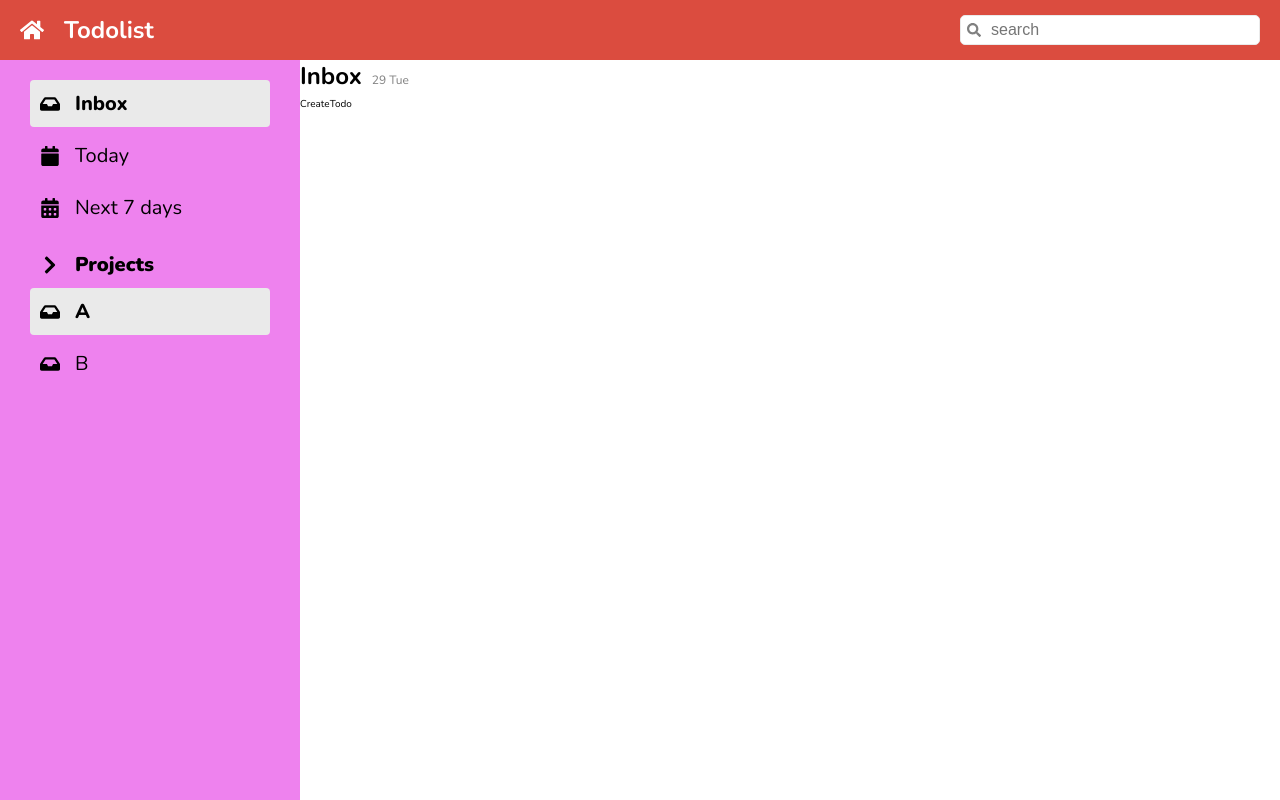
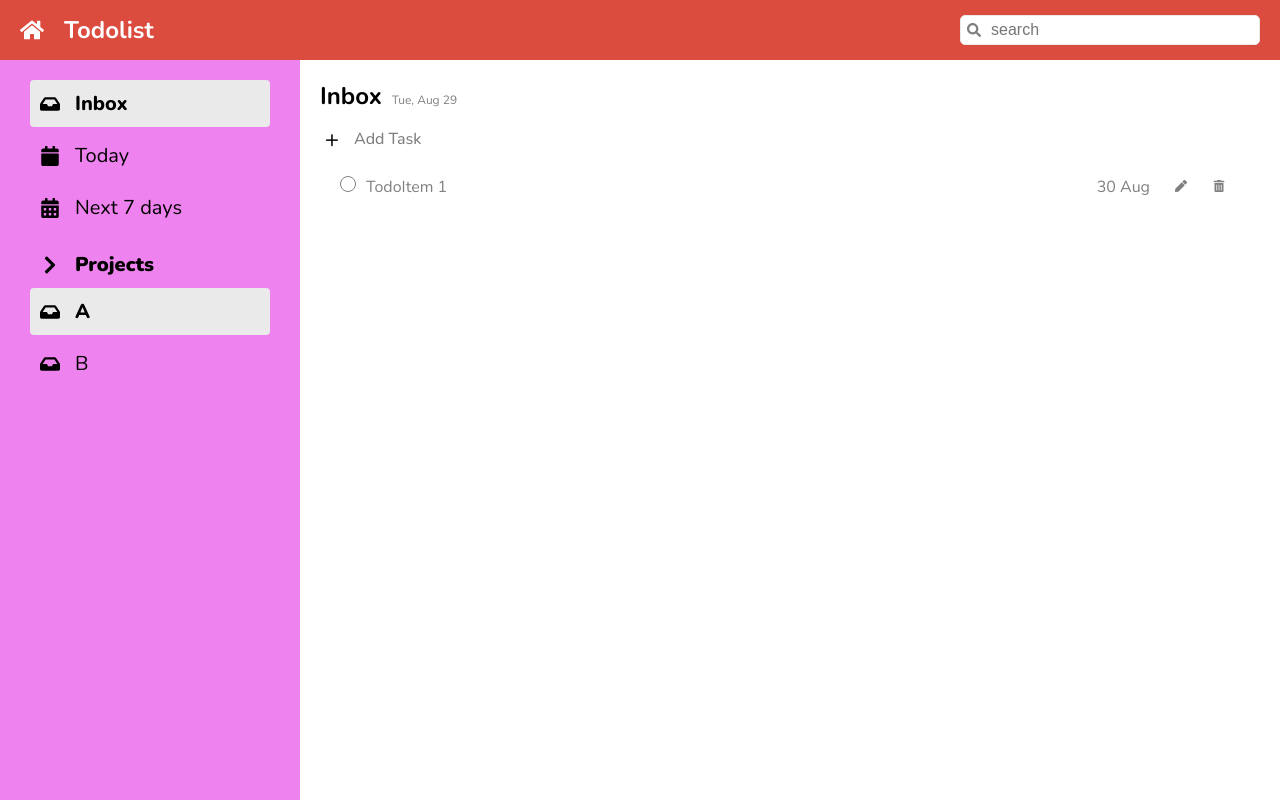
Before and after one commit to pornrapat309/cc15-todolist-pornrapat, a React (Create React App) app: page / in a window 1280 px wide. Built offline with nearby package versions, Linux system fonts and the light colour scheme.

Commit message:
Todolists

```diff
--- a/src/app/App.jsx
+++ b/src/app/App.jsx
@@ -5,6 +5,7 @@ import Listitem from '../component/Listitem';
 import Lists from '../component/Lists';
 import TodoHeader from '../component/Todo/TodoHeader';
 import TodoCreate from '../component/Todo/TodoCreate';
+import TodoLists from '../component/Todo/TodoLists';
 
 function App() {
 
@@ -46,6 +47,7 @@ function App() {
           <main className='todo__container'>
             <TodoHeader />
             <TodoCreate />
+            <TodoLists />
           </main>
 
         </div>
--- a/src/app/App.scss
+++ b/src/app/App.scss
@@ -76,5 +76,8 @@
 .todo__container {
     display: flex;
     flex-direction: column;
-    gap: 5px;
+    gap: 15px;
+    padding: 20px;
+
+
 }
--- a/src/component/Todo/TodoCreate.jsx
+++ b/src/component/Todo/TodoCreate.jsx
@@ -3,7 +3,13 @@ import styles from './TodoCreate.module.scss';
 
 
 function CreateTodo() {
-    return <div>CreateTodo</div>
+    return (
+    <div className={styles.todo__create}>
+        <span className={styles.todo__create__button}>+</span>
+        <h3 className={styles.todo__create__text}>Add Task</h3>
+    </div>
+
+    )
 }
 
 export default CreateTodo
--- a/src/component/Todo/TodoCreate.module.scss
+++ b/src/component/Todo/TodoCreate.module.scss
@@ -0,0 +1,40 @@
+@import '../../index.scss';
+
+.todo__create {
+    display: flex;
+    gap: 10px;
+    align-items: center;
+    cursor: pointer;
+
+    &:hover {
+        & .todo__create__button {
+            background-color: $primary;
+            color: $white;
+        }
+
+        & .todo__create__text {
+            color: $primary;
+        }
+    }
+
+    &__button {
+        font-size: 2.4rem;
+        width: 2.4rem;
+        height: 2.4rem;
+        border-radius: 50%;
+
+        display: flex;
+        align-items: center;
+        justify-content: center;
+        line-height: 2.2rem;
+    }
+
+        &__text {
+            color: $grey-dark;
+            font-weight: 500;
+            font-size: 1.6rem;
+            line-height: 1.2rem;
+
+        }
+
+}
--- a/src/component/Todo/TodoHeader.jsx
+++ b/src/component/Todo/TodoHeader.jsx
@@ -2,7 +2,7 @@ import styles from './TodoHeader.module.scss';
 
 function TodoHeader() {
     const today = new Date()
-    const options = {day: 'numeric', weekday: "short", monst: 'short'}
+    const options = {day: 'numeric', weekday: "short", month: 'short'}
     return (
         <div className={styles.header}>
             <h1 className={styles.header__text}>Inbox</h1>
--- /dev/null
+++ b/src/component/Todo/TodoLists.jsx
@@ -0,0 +1,27 @@
+import styles from './TodoLists.module.scss';
+import {FaPen, FaRegCircle, FaTrashAlt} from 'react-icons/fa';
+
+function TodoLists () {
+    return (
+        <ul className={styles.todo__list}>
+           <li className={styles.todo}>
+            <span className={styles.todo__checkbox}>
+                {/* <FaRegCircle /> */}
+            </span>
+            <p className={styles.todo__task}>TodoItem 1</p>
+                <span className={styles.todo__date}>30 Aug</span>
+            <div className={styles.todo__action}>
+                <span className={styles.todo__edit}>
+                    <FaPen />
+                </span>
+                <span className={styles.todo__delete}>
+                    <FaTrashAlt />
+                </span>
+
+            </div>
+           </li>
+        </ul>
+    )
+}
+
+export default TodoLists;
--- /dev/null
+++ b/src/component/Todo/TodoLists.module.scss
@@ -0,0 +1,44 @@
+@import '../../index.scss';
+
+.todo {
+    display: flex;
+    gap: 10px;
+    padding: 10px 20px;
+    align-items: baseline;
+    cursor: pointer;
+    border-radius: 4px;
+    font-size: 1.6rem;
+    color: $grey-dark;
+
+    &:hover {
+        background-color: $grey-light;
+    }
+
+    &__checkbox {
+        color: $grey-dark;
+        height: 16px;
+        width: 16px;
+        display: block;
+        border: 1px solid $grey-dark;
+        border-radius: 16px;
+        text-align: center;
+        line-height: 16px;
+
+    }
+
+    &__task {
+        flex: 1;
+    }
+
+    &__date {
+
+    }
+
+    &__action {
+        flex-basis: 80px;
+        display: flex;
+        gap: 10px;
+        justify-content: space-evenly;
+        font-size: 1.2rem;
+    }
+}
```
Also changed, not shown: 1 other file (tests, documents, lock files or other folders).
